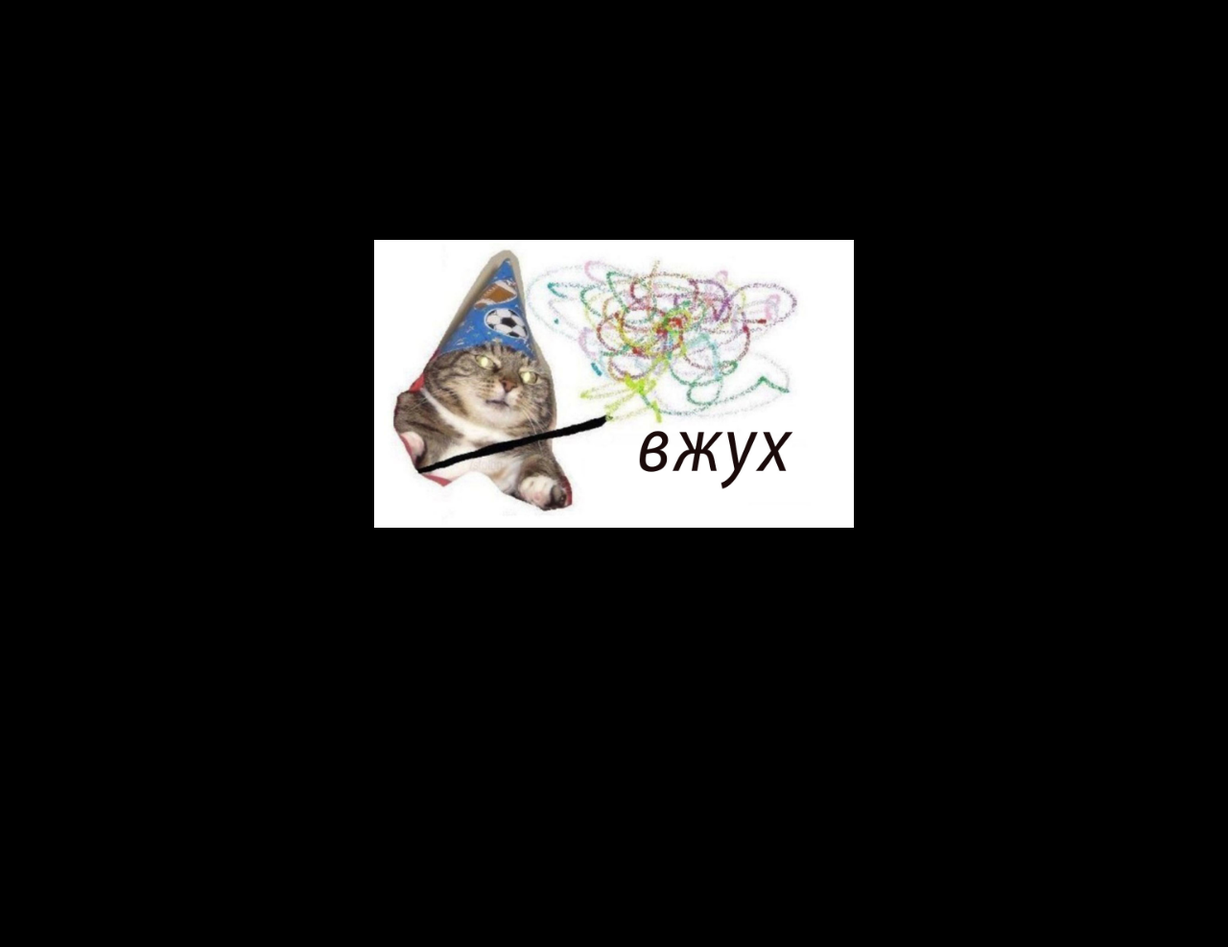
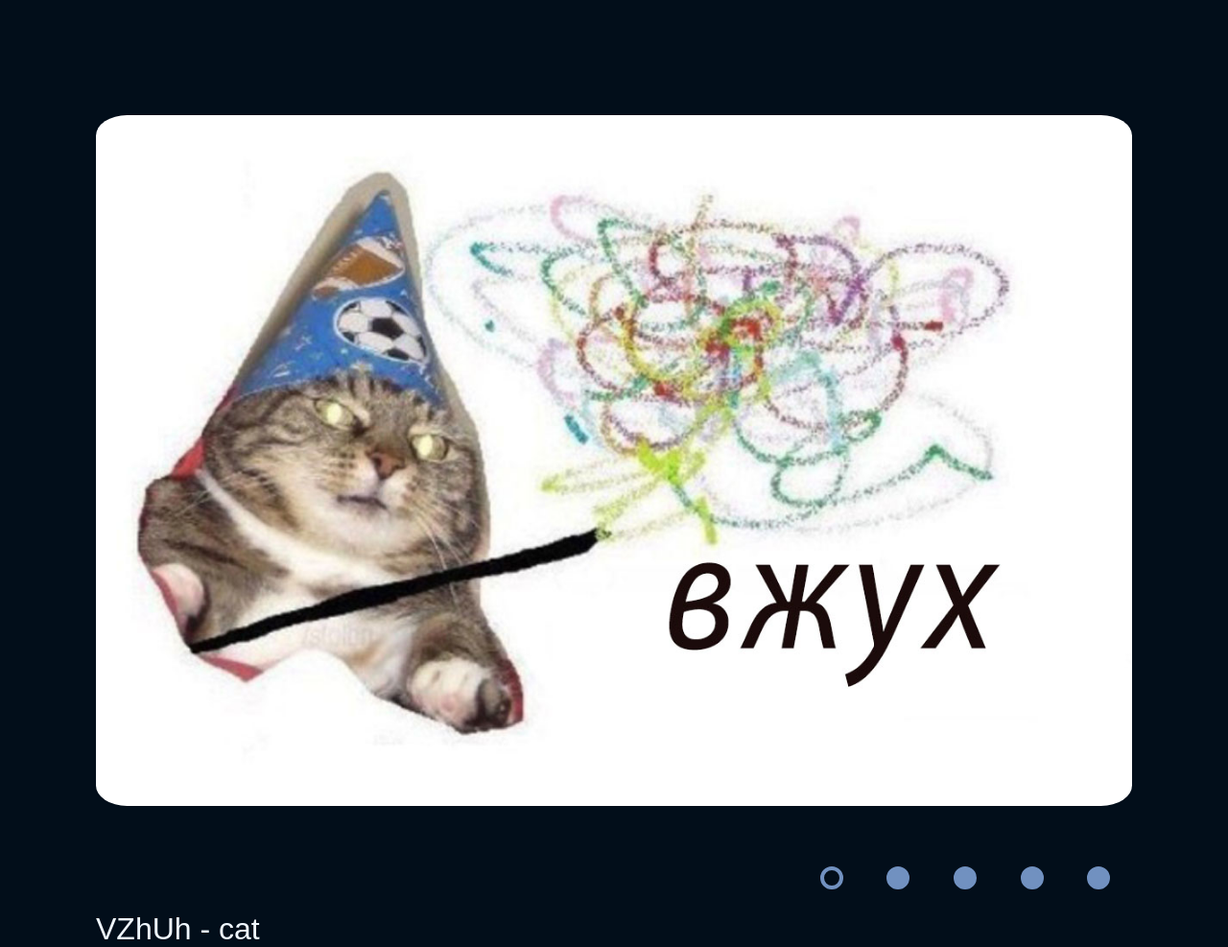
Before and after one commit to 4Quark/cssMemSlider, a plain HTML site: page cssMemSlider/index.html in a window 1280 px wide. Shown: the whole page at 96% size. Before the commit the page ends 800 px from the top, so only its background shows below. Drawn offline with Linux system fonts and the light colour scheme.

Commit message:
feat: update cssMemSlider capture added  (Wed, May 11, 2022 11:23:49 PM)

```diff
--- a/cssMemSlider/index.html
+++ b/cssMemSlider/index.html
@@ -10,28 +10,43 @@
     </head>
 
     <body>
+        <section class="wrapper">
+
+            <section class="capture_and_buttons">
+
                 <input type="radio" id="point-1" name="nav" checked>
                 <input type="radio" id="point-2" name="nav" >
                 <input type="radio" id="point-3" name="nav" >
                 <input type="radio" id="point-4" name="nav" >
+                <input type="radio" id="point-5" name="nav" >
                 <div class="main">
-
-
                     <div class="slides">
                         <img src="./assets/mem1.jpg" alt="mem1">
                         <img src="./assets/mem2.jpg" alt="mem2">
                         <img src="./assets/mem3.jpg" alt="mem3">
                         <img src="./assets/mem4.jpg" alt="mem4">
+                        <img src="./assets/mem5.jpg" alt="mem5">
                     </div>
+                </div>
+
                 <div class="slider_buttons">
                     <label for="point-1"></label>
                     <label for="point-2"></label>
                     <label for="point-3"></label>
                     <label for="point-4"></label>
+                    <label for="point-5"></label>
                 </div>
 
-            </div>
+                <span class="capture">
+                    <a class="mem_caption caption1">VZhUh - cat</a>
+                    <a class="mem_caption caption2">This is fine</a>
+                    <a class="mem_caption caption3">Some duct tape for you, man</a>
+                    <a class="mem_caption caption4">Let's go IKEA</a>
+                    <a class="mem_caption caption5">Job is done</a>
+                </span>
 
+            </section>
+    </section>
     </body>
 
 </html>
--- a/cssMemSlider/style.css
+++ b/cssMemSlider/style.css
@@ -3,68 +3,83 @@ body {
     margin: 0;
     padding: 0;
     display: flex;
+    flex-direction: column;
     align-items: center;
-    justify-content: center;
-    min-height: 100vh;
-    background: black;
+    background: rgb(2, 14, 26);
+}
+
+.wrapper {
+    width: 100%;
+    max-width: 1200px; /* максимальная ширина картинок */
+    margin: 0 auto;
+    display: flex;
+    flex-direction: column;
+    align-items: center;
 }
 
 .main {
-    height: 300px;
-    width: 500px;
+    width: 90%;
     position: relative;
-    margin: 50px auto;
+    margin: 5vh auto;
     overflow: hidden;
+    border-radius: 3%;
 }
 
-.main .slides {
-    height: 100%;
+.slides {
     width: 500%;
     display: flex;
+    flex-wrap: nowrap;
 }
 
-.main .slides > img {
-    height: 100%;
+img {
     width: 20%;
     object-fit: cover;
-    transition: .5s ease-out;
+    transition: 1s ease-in-out;
+}
+
+.capture_and_buttons {
+    display: flex;
+    flex-direction: column;
+    justify-content: space-between;
+}
+
+.capture {
+    color:aliceblue;
+    font-family: Arial;
+    font-size: 2em;
+    margin-left: 5%;
 }
 
 input {
-    display: none;
+    width: 0;
 }
 
-.main .slider_buttons {
+.slider_buttons {
     height: 20%;
-    width: 100%;
-    background: rgba(0, 0, 0, 0.7);
-    position: absolute;
-    bottom: 0;
-    left: 0;
     display: flex;
     align-items: center;
-    justify-content: center;
-    transform: scaleY(0);
-    transform-origin: bottom;
-    transition: .3s;
+    justify-content: flex-end;
+    margin-right: 5%;
 }
 
-.main:hover .slider_buttons {
-    transform: scaleY(1);
-}
-
-.slider_buttons > label {
-    height: 20px;
-    width: 20px;
-    border: 3px solid white;
+label {
+    height: 2vh;
+    width: 2vh;
+    border: .5vh solid rgb(113, 145, 192);
+    background-color: rgb(113, 145, 192);
     border-radius: 50%;
-    margin: 5px;
+    margin: 2%;
     cursor: pointer;
     transition: .3s;
 }
 
-.slider_buttons > label:hover {
-    background: deeppink;
+.mem_caption {
+    display: none;
+}
+
+label:hover {
+    background: whitesmoke;
+    border: .5vh solid whitesmoke;
 }
 
 #point-1:checked ~ .main .slides > img:nth-child(1) {
@@ -82,3 +97,30 @@ input {
 #point-4:checked ~ .main .slides > img:nth-child(4) {
     margin-left: -80%;
 }
+
+#point-4:checked ~ .main .slides > img:nth-child(5) {
+    margin-left: 0%;
+}
+
+#point-1:checked ~ .slider_buttons label:nth-of-type(1),
+#point-2:checked ~ .slider_buttons label:nth-of-type(2),
+#point-3:checked ~ .slider_buttons label:nth-of-type(3),
+#point-4:checked ~ .slider_buttons label:nth-of-type(4),
+#point-5:checked ~ .slider_buttons label:nth-of-type(5) {
+	background: rgb(2, 14, 26);
+}
+
+#point-1:checked ~ .capture .caption1,
+#point-2:checked ~ .capture .caption2,
+#point-3:checked ~ .capture .caption3,
+#point-4:checked ~ .capture .caption4,
+#point-5:checked ~ .capture .caption5 {
+    display: flex;
+}
+
+@media (max-width: 767px) {
+    .slider_buttons {
+        justify-content: center;
+        margin: 5%;
+    }
+}
```
Also changed, not shown: cssMemSlider/assets/mem5.jpg (added). Lines whose indentation alone changed are shown as unchanged.
